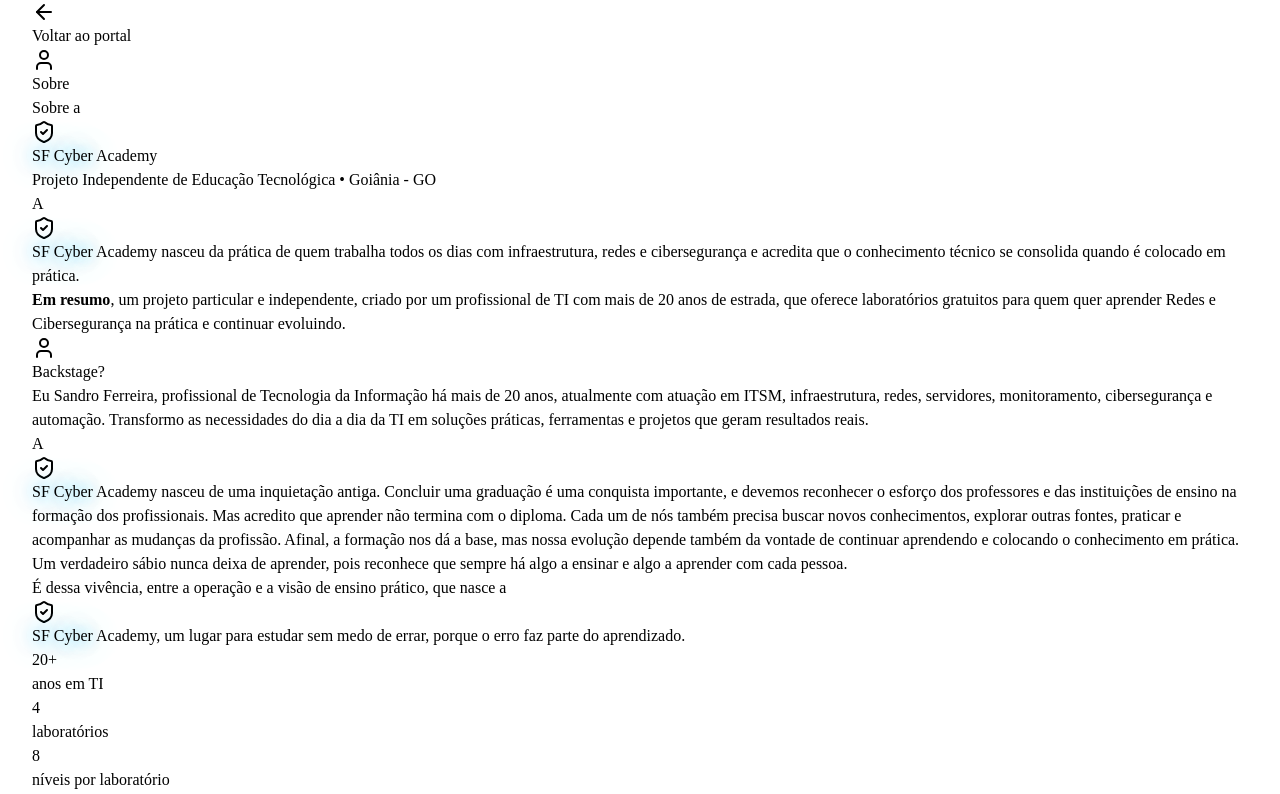
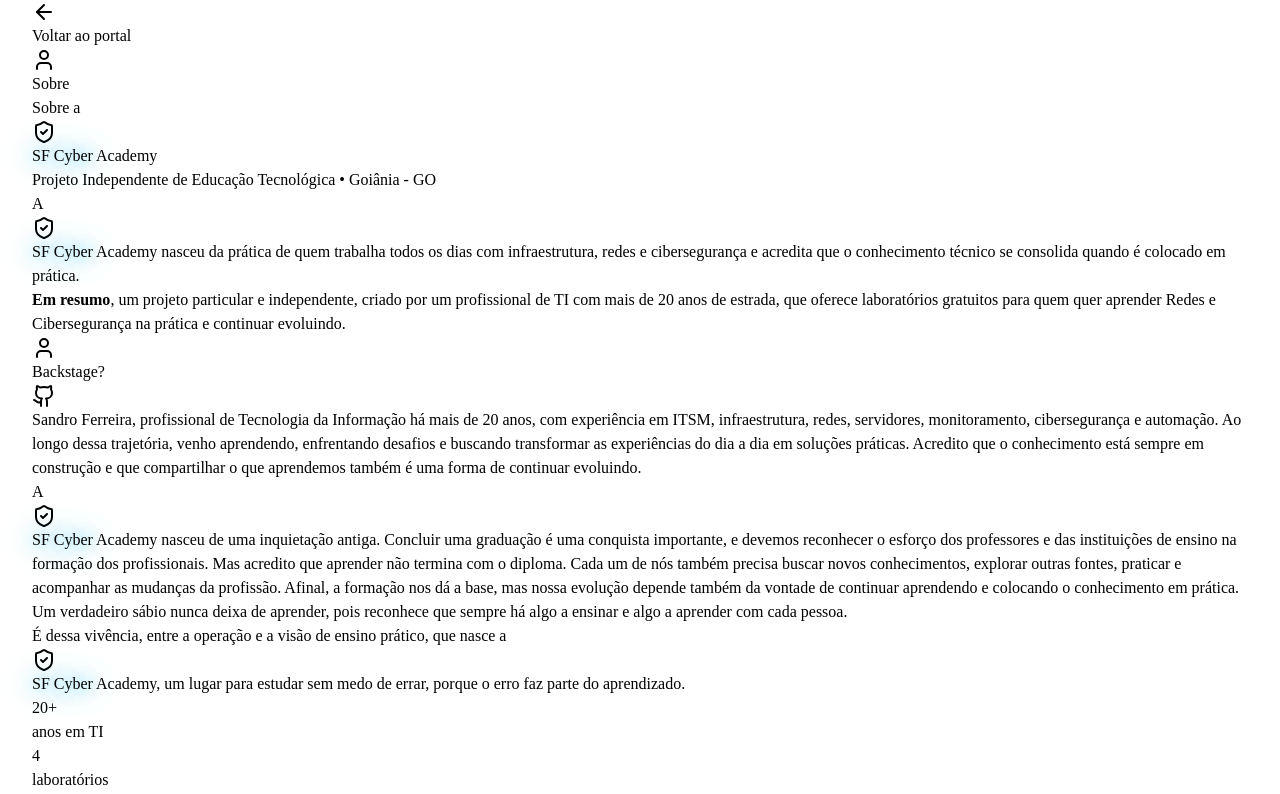
Before and after one commit to sandronsk1977-creator/sf-cyber, a React (Vite) app in the folder client/: page /sobre in a window 1280 px wide. Shown: the top 794 px of the page. Built offline with nearby package versions, Linux system fonts and the light colour scheme.

Commit message:
Atualiza texto e nome com neon no sobre

```diff
--- a/client/src/pages/Sobre.tsx
+++ b/client/src/pages/Sobre.tsx
@@ -110,11 +110,21 @@ export default function Sobre() {
                 Backstage?
               </h2>
               <p className="text-slate-400 text-sm leading-relaxed">
-                Eu <span className="text-white font-semibold">Sandro Ferreira</span>, profissional
-                de Tecnologia da Informação há mais de 20 anos, atualmente com atuação em ITSM,
-                infraestrutura, redes, servidores, monitoramento, cibersegurança e automação.
-                Transformo as necessidades do dia a dia da TI em soluções práticas, ferramentas e
-                projetos que geram resultados reais.
+                <a
+                  href="https://github.com/sandronsk1977-creator"
+                  target="_blank"
+                  rel="noopener noreferrer"
+                  className="inline-flex items-center gap-1.5 align-middle text-white font-semibold animate-neon-white"
+                >
+                  <Github className="w-4 h-4" />
+                  Sandro Ferreira
+                </a>
+                , profissional de Tecnologia da Informação há mais de 20 anos, com experiência em ITSM,
+                infraestrutura, redes, servidores, monitoramento, cibersegurança e automação. Ao
+                longo dessa trajetória, venho aprendendo, enfrentando desafios e buscando transformar
+                as experiências do dia a dia em soluções práticas. Acredito que o conhecimento está
+                sempre em construção e que compartilhar o que aprendemos também é uma forma de
+                continuar evoluindo.
               </p>
               <p className="mt-3 text-slate-400 text-sm leading-relaxed">
                 A <SFCyber /> Academy nasceu de uma inquietação antiga. Concluir uma graduação é uma
```
